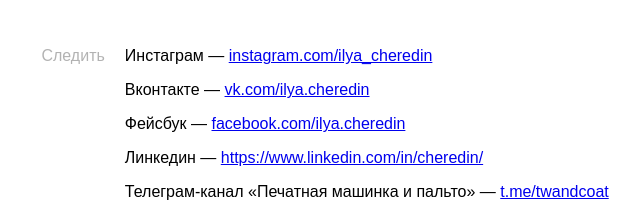
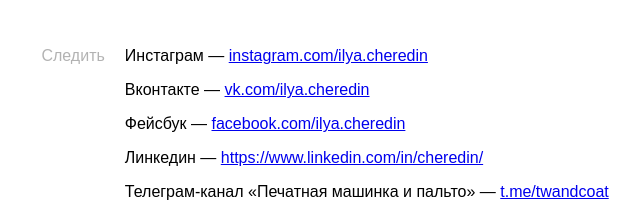
Before and after one commit to cheredin/cheredin.github.io, a plain HTML site: page index.html in a window 1280 px wide. Shown: the part 169-383 px from the top of the page, 302-942 px from the left. Drawn offline with Linux system fonts and the light colour scheme.

Commit message:
Update index.html

```diff
--- a/index.html
+++ b/index.html
@@ -41,7 +41,7 @@
 
             <p>&nbsp;</p>
 
-            <p class = "main-links"> Инстаграм&nbsp;&#151; <a href="https://instagram.com/ilya.cheredin/" class="underline">instagram.com/ilya_cheredin</a><p>
+            <p class = "main-links"> Инстаграм&nbsp;&#151; <a href="https://instagram.com/ilya.cheredin/" class="underline">instagram.com/ilya.cheredin</a><p>
             <p class = "main-links"> Вконтакте&nbsp;&#151; <a href="https://vk.com/ilya.cheredin" class="underline">vk.com/ilya.cheredin</a><p>
             <p class = "main-links"> Фейсбук&nbsp;&#151; <a href="https://www.facebook.com/ilya.cheredin" class="underline">facebook.com/ilya.cheredin</a><p>
             <p class = "main-links"> Линкедин&nbsp;&#151; <a href="https://www.linkedin.com/in/cheredin/" class="underline">https://www.linkedin.com/in/cheredin/</a><p>
```
